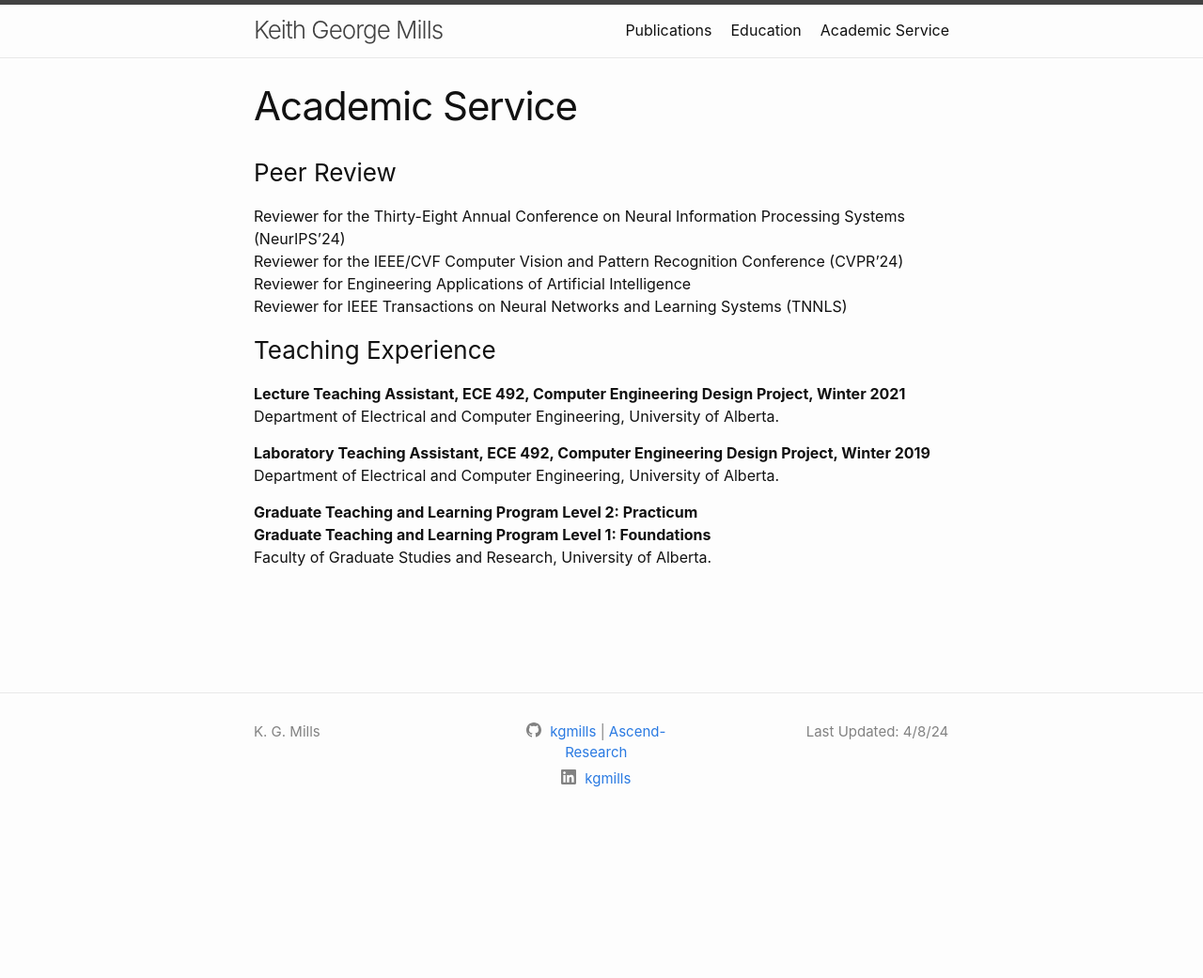
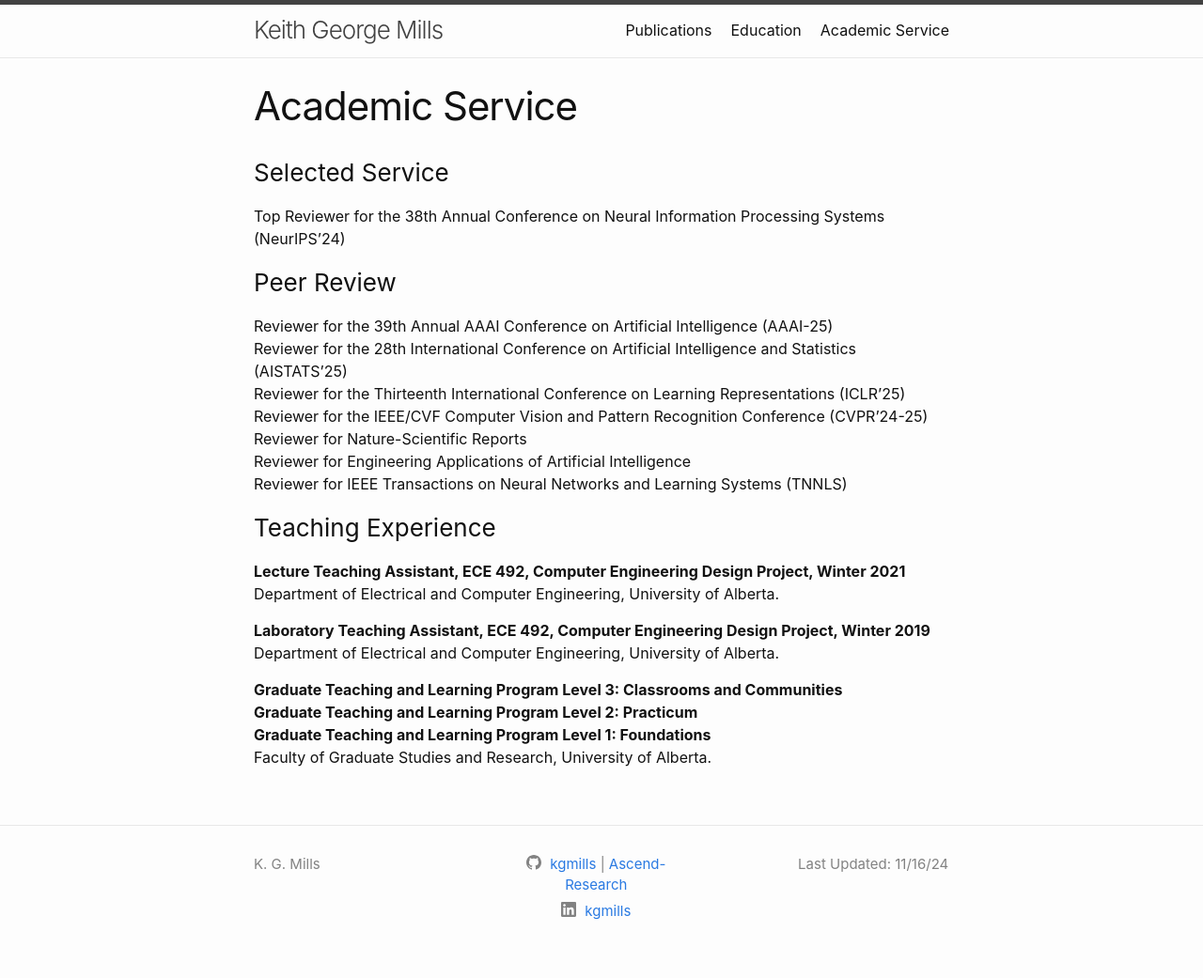
Before and after one commit to kgmills/kgmills.github.io, a Jekyll site: the page built from academic.markdown, in a window 1280 px wide. Shown: the whole page at 94% size. Built offline with Jekyll 4.4.1, drawn with Linux system fonts in a browser that asks for light colours; before the commit the page ends 900 px from its top, so only the background shows below that.

Commit message:
Update academic

```diff
--- a/academic.markdown
+++ b/academic.markdown
@@ -2,12 +2,18 @@
 layout: page
 title: Academic Service
 permalink: /academic/
-update: "Last Updated: 4/8/24"
+update: "Last Updated: 11/16/24"
 ---
 
+### Selected Service
+Top Reviewer for the 38th Annual Conference on Neural Information Processing Systems (NeurIPS'24)<br>
+
 ### Peer Review
-Reviewer for the Thirty-Eight Annual Conference on Neural Information Processing Systems (NeurIPS'24)<br>
-Reviewer for the IEEE/CVF Computer Vision and Pattern Recognition Conference (CVPR'24)<br>
+Reviewer for the 39th Annual AAAI Conference on Artificial Intelligence (AAAI-25)<br>
+Reviewer for the 28th International Conference on Artificial Intelligence and Statistics (AISTATS'25)<br>
+Reviewer for the Thirteenth International Conference on Learning Representations (ICLR'25)<br>
+Reviewer for the IEEE/CVF Computer Vision and Pattern Recognition Conference (CVPR'24-25)<br>
+Reviewer for Nature-Scientific Reports<br>
 Reviewer for Engineering Applications of Artificial Intelligence<br>
 Reviewer for IEEE Transactions on Neural Networks and Learning Systems (TNNLS)<br>
 
@@ -20,6 +26,7 @@ Department of Electrical and Computer Engineering, University of Alberta.<br>
 Department of Electrical and Computer Engineering, University of Alberta.<br>
 
 
+**Graduate Teaching and Learning Program Level 3: Classrooms and Communities**<br>
 **Graduate Teaching and Learning Program Level 2: Practicum**<br>
 **Graduate Teaching and Learning Program Level 1: Foundations**<br>
 Faculty of Graduate Studies and Research, University of Alberta.
```
